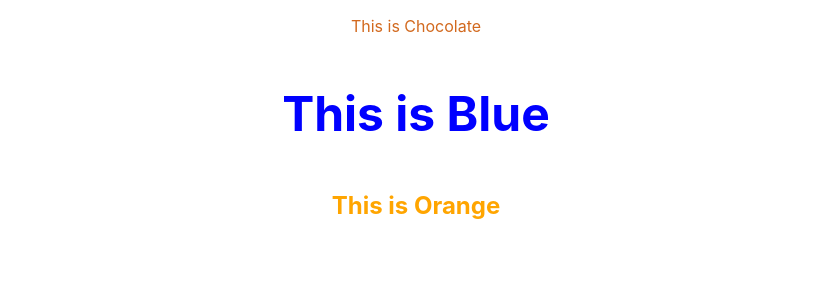
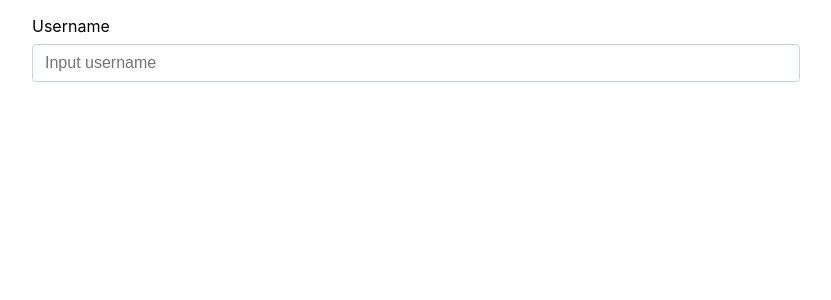
Before and after one commit to Jody-septiawan/reactjs-advance-result, a React (Create React App) app: page / in a window 1280 px wide. Shown: the top 300 px of the page, without its empty margins (224-1055 px from the left). Built offline with nearby package versions, Linux system fonts and the light colour scheme.

Commit message:
1.Inline-Styling

```diff
--- a/src/App.js
+++ b/src/App.js
@@ -1,10 +1,10 @@
 // import the components here
-import InlineStyle from "./components/InlineStyle";
+import Form from "./components/Form";
 function App() {
   // code inside div
   return (
     <div>
-      <InlineStyle />
+      <Form />
     </div>
   );
 }
--- /dev/null
+++ b/src/components/Form.js
@@ -0,0 +1,45 @@
+const styles = {
+  form: {
+    margin: "16px 20% 0",
+  },
+  formGroup: {
+    marginBottom: "16px",
+  },
+  formLabel: {
+    marginBottom: "8px",
+    display: "inline-block",
+  },
+  formInput: {
+    display: "block",
+    width: "100%",
+    padding: ".375rem .75rem",
+    fontSize: "1rem",
+    lineHeight: 1.5,
+    color: "#212529",
+    backgroundColor: "#fff",
+    border: "1px solid #ced4da",
+    borderRadius: ".25rem",
+  },
+};
+
+function Form() {
+  return (
+    <form style={styles.form}>
+      <div style={styles.formGroup}>
+        <label htmlFor="username" style={styles.formLabel}>
+          Username
+        </label>
+        <input
+          id="username"
+          placeholder="Input username"
+          style={styles.formInput}
+        />
+      </div>
+    </form>
+  );
+}
+
+export default Form;
+
+// property name in native style using camelCase and like object
+// inline styling make style inside component
--- a/src/components/InlineStyle.js
+++ /dev/null
@@ -1,28 +0,0 @@
-//code here
-const style = {
-  textCenter: {
-    textAlign: "center",
-  },
-  textBigBlue: {
-    fontSize: "48px",
-    color: "blue",
-    fontWeight: "bold",
-  },
-  textMediumOrange: {
-    fontSize: "24px",
-    color: "orange",
-    fontWeight: "bold",
-  },
-};
-
-function InlineStyle() {
-  return (
-    <div style={style.textCenter}>
-      <p style={{ color: "chocolate" }}>This is Chocolate</p>
-      <p style={style.textBigBlue}>This is Blue</p>
-      <p style={style.textMediumOrange}>This is Orange</p>
-    </div>
-  );
-}
-
-export default InlineStyle;
--- a/src/index.css
+++ b/src/index.css
@@ -1,13 +1,16 @@
+* {
+  box-sizing: border-box;
+}
 body {
   margin: 0;
-  font-family: -apple-system, BlinkMacSystemFont, 'Segoe UI', 'Roboto', 'Oxygen',
-    'Ubuntu', 'Cantarell', 'Fira Sans', 'Droid Sans', 'Helvetica Neue',
+  font-family: -apple-system, BlinkMacSystemFont, "Segoe UI", "Roboto", "Oxygen",
+    "Ubuntu", "Cantarell", "Fira Sans", "Droid Sans", "Helvetica Neue",
     sans-serif;
   -webkit-font-smoothing: antialiased;
   -moz-osx-font-smoothing: grayscale;
 }
 
 code {
-  font-family: source-code-pro, Menlo, Monaco, Consolas, 'Courier New',
+  font-family: source-code-pro, Menlo, Monaco, Consolas, "Courier New",
     monospace;
 }
```
Also changed, not shown: src/App.css (deleted, +0 -38 lines).
